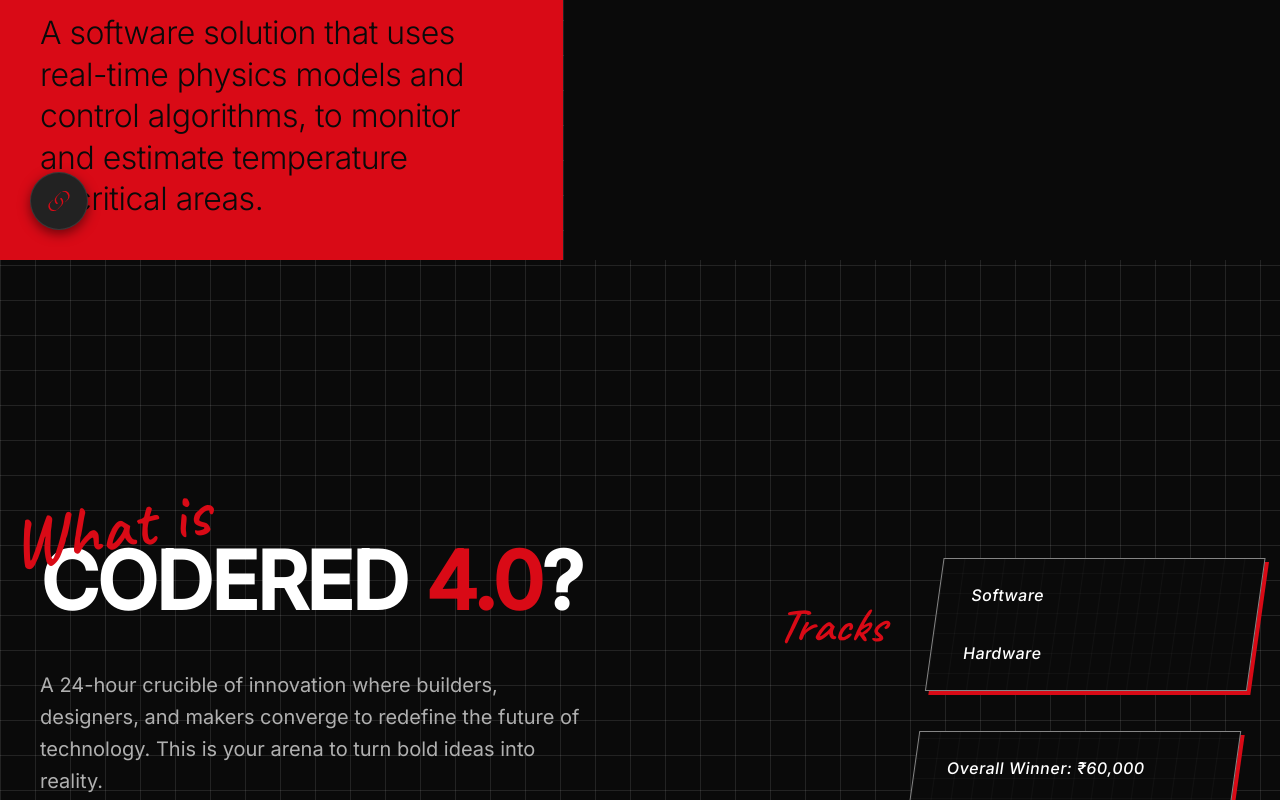
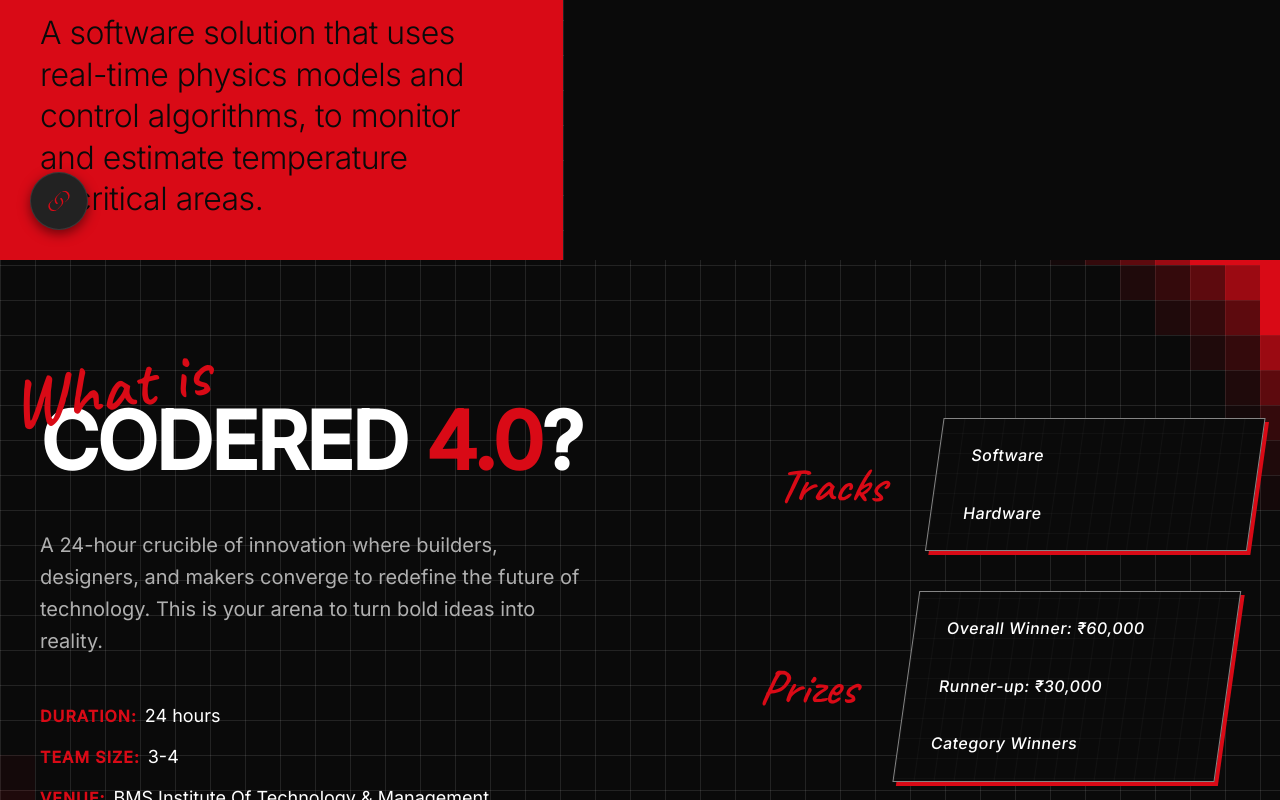
Before and after one commit to Ansukr07/codered-X, a React (Vite) app: page / in a window 1280 px wide. Shown: the part 540-1340 px from the top of the page. Built offline with nearby package versions, Linux system fonts and the light colour scheme.

Commit message:
feat: implement corner cluster with dynamic alignment and opacity effects

```diff
--- a/src/AboutSection.css
+++ b/src/AboutSection.css
@@ -7,6 +7,56 @@
   display: flex;
   justify-content: center;
   min-height: 100vh;
+  margin-top: -140px;
+  margin-bottom: -70px;
+}
+
+/* Wrapper sits perfectly in the bottom left corner, shifted up 2 blocks */
+.about-corner-cluster-wrapper {
+  position: absolute;
+  bottom: 70px; /* 2 grid blocks (35px * 2) */
+  left: 0;
+  width: 100%;
+  height: 100%;
+  z-index: 0;
+  pointer-events: none;
+  overflow: hidden; /* Prevent it from bleeding out of the section */
+}
+
+/* Inner track that receives the snap-to-grid offset */
+.about-corner-cluster-track {
+  position: absolute;
+  bottom: 0;
+  left: 0;
+  width: 100%;
+  height: 100%;
+}
+
+/* Top Right Cluster Wrapper */
+.about-corner-cluster-top-right-wrapper {
+  position: absolute;
+  top: 140px; /* 4 grid blocks (35px * 4) */
+  right: 0;
+  width: 100%;
+  height: 100%;
+  z-index: 0;
+  pointer-events: none;
+  overflow: hidden;
+}
+
+.about-corner-cluster-top-right-track {
+  position: absolute;
+  top: 0;
+  right: 0;
+  width: 100%;
+  height: 100%;
+}
+
+/* Individual solid red blocks that form the curve */
+.cluster-solid-box {
+  position: absolute;
+  /* Option: border to simulate grid lines */
+  box-sizing: border-box;
 }
 
 .about-content {
--- a/src/AboutSection.jsx
+++ b/src/AboutSection.jsx
@@ -1,5 +1,170 @@
-import React from 'react';
+import React, { useRef, useEffect, useState, useMemo } from 'react';
 import './AboutSection.css';
+
+const CornerCluster = () => {
+  const containerRef = useRef(null);
+  const [offset, setOffset] = useState({ x: 0, y: 0 });
+  const gridSize = 35;
+
+  useEffect(() => {
+    const updateAlignment = () => {
+      if (containerRef.current) {
+        const rect = containerRef.current.getBoundingClientRect();
+        const absoluteY = rect.bottom + window.scrollY;
+
+        const offsetY = absoluteY % gridSize;
+        const shiftY = offsetY === 0 ? 0 : (gridSize - offsetY);
+
+        setOffset({
+          x: 0,
+          y: shiftY
+        });
+      }
+    };
+
+    updateAlignment();
+    window.addEventListener('resize', updateAlignment);
+    return () => window.removeEventListener('resize', updateAlignment);
+  }, []);
+
+  const boxes = useMemo(() => {
+    // Opacity matrix mirroring the user's exact uploaded image
+    // row 0 is bottom row, column 0 is far left
+    const opacities = [
+      /* y=0 */ [1.0, 1.0, 1.0, 0.7, 0.4, 0.2, 0.05],
+      /* y=1 */ [1.0, 0.7, 0.4, 0.2, 0.1, 0,    0],
+      /* y=2 */ [1.0, 0.4, 0.2, 0.1, 0,   0,    0],
+      /* y=3 */ [0.7, 0.2, 0.1, 0,   0,   0,    0],
+      /* y=4 */ [0.4, 0.1, 0,   0,   0,   0,    0],
+      /* y=5 */ [0.2, 0.05,0,   0,   0,   0,    0],
+      /* y=6 */ [0.1, 0,   0,   0,   0,   0,    0],
+      /* y=7 */ [0.05,0,   0,   0,   0,   0,    0],
+    ];
+
+    const arr = [];
+    for (let y = 0; y < opacities.length; y++) {
+      for (let x = 0; x < opacities[y].length; x++) {
+        const opacity = opacities[y][x];
+        if (opacity > 0) {
+          arr.push(
+            <div
+              key={`${x}-${y}`}
+              className="cluster-solid-box"
+              style={{
+                width: gridSize,
+                height: gridSize,
+                bottom: y * gridSize,
+                left: x * gridSize,
+                backgroundColor: `rgba(217, 10, 22, ${opacity})`
+              }}
+            />
+          );
+        }
+      }
+    }
+    return arr;
+  }, []);
+
+  return (
+    <div
+      ref={containerRef}
+      className="about-corner-cluster-wrapper"
+    >
+      <div
+        className="about-corner-cluster-track"
+        style={{ transform: `translate(${offset.x}px, ${offset.y}px)` }}
+      >
+        {boxes}
+      </div>
+    </div>
+  );
+};
+
+const TopRightCluster = () => {
+  const containerRef = useRef(null);
+  const [offset, setOffset] = useState({ x: 0, y: 0 });
+  const gridSize = 35;
+
+  useEffect(() => {
+    const updateAlignment = () => {
+      if (containerRef.current) {
+        const rect = containerRef.current.getBoundingClientRect();
+
+        const absoluteX = rect.right + window.scrollX;
+        const absoluteY = rect.top + window.scrollY;
+
+        const offsetX = absoluteX % gridSize;
+        const offsetY = absoluteY % gridSize;
+
+        // Shift RIGHT so the internal grid lines perfectly align, bleeding excess past the right edge
+        const shiftX = offsetX === 0 ? 0 : (gridSize - offsetX);
+
+        // Shift UP to crop excess past the top edge
+        const shiftY = -offsetY;
+
+        setOffset({
+          x: shiftX,
+          y: shiftY
+        });
+      }
+    };
+
+    updateAlignment();
+    window.addEventListener('resize', updateAlignment);
+    return () => window.removeEventListener('resize', updateAlignment);
+  }, []);
+
+  const boxes = useMemo(() => {
+    // Opacity matrix mirroring the L-shape
+    const opacities = [
+      [1.0, 1.0, 1.0, 0.7, 0.4, 0.2, 0.05],
+      [1.0, 0.7, 0.4, 0.2, 0.1, 0,    0],
+      [1.0, 0.4, 0.2, 0.1, 0,   0,    0],
+      [0.7, 0.2, 0.1, 0,   0,   0,    0],
+      [0.4, 0.1, 0,   0,   0,   0,    0],
+      [0.2, 0.05,0,   0,   0,   0,    0],
+      [0.1, 0,   0,   0,   0,   0,    0],
+      [0.05,0,   0,   0,   0,   0,    0],
+    ];
+
+    const arr = [];
+    for (let y = 0; y < opacities.length; y++) {
+      for (let x = 0; x < opacities[y].length; x++) {
+        const opacity = opacities[y][x];
+        if (opacity > 0) {
+          arr.push(
+            <div
+              key={`tr-${x}-${y}`}
+              className="cluster-solid-box"
+              style={{
+                width: gridSize,
+                height: gridSize,
+                top: y * gridSize,
+                right: x * gridSize,
+                backgroundColor: `rgba(217, 10, 22, ${opacity})`
+              }}
+            />
+          );
+        }
+      }
+    }
+    return arr;
+  }, []);
+
+  return (
+    <div
+      ref={containerRef}
+      className="about-corner-cluster-top-right-wrapper"
+    >
+      <div
+        className="about-corner-cluster-top-right-track"
+        style={{ transform: `translate(${offset.x}px, ${offset.y}px)` }}
+      >
+        {boxes}
+      </div>
+    </div>
+  );
+};
 
 const GridSweep = () => {
   const gridSize = 35;
@@ -31,6 +196,8 @@ const GridSweep = () => {
 const AboutSection = () => {
   return (
     <section className="about-section">
+      <CornerCluster />
+      <TopRightCluster />
       <div className="about-content">
 
         <div className="about-left">
```
